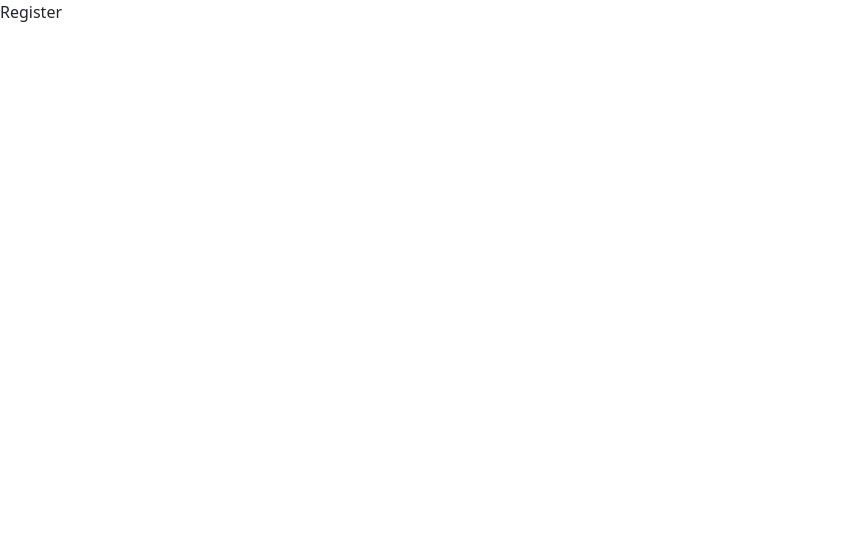
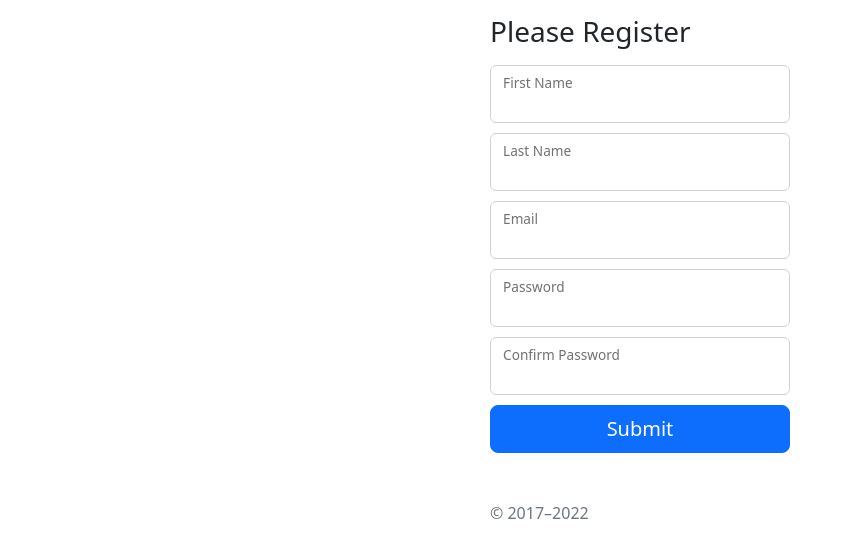
Before and after one commit to lifeBalance/admin-panel, a React (Vite) app in the folder client/: page /register in a window 1280 px wide. Shown: the top 558 px of the page, without its empty margins (0-852 px from the left). Built offline with nearby package versions, Linux system fonts and the light colour scheme.

Commit message:
add Register form

```diff
--- /dev/null
+++ b/client/src/pages/Register.css
@@ -0,0 +1,12 @@
+.form-signin {
+  max-width: 330px;
+  padding: 15px;
+}
+
+.form-signin .form-floating:focus-within {
+  z-index: 2;
+}
+
+.form-signin input {
+  margin-bottom: 10px;
+}
--- a/client/src/pages/Register.tsx
+++ b/client/src/pages/Register.tsx
@@ -1,8 +1,82 @@
+import { FormEvent, useState } from 'react'
+import './Register.css'
+
 const Register = () => {
+  const [firstName, setFirstName] = useState('')
+  const [lastName, setLastName] = useState('')
+  const [email, setEmail] = useState('')
+  const [password, setPassword] = useState('')
+  const [confirmPassword, setConfirmPassword] = useState('')
+
+  function onSubmit(e: FormEvent) {
+    e.preventDefault()
+
+    console.log(firstName, lastName, email, password, confirmPassword);
+  }
+
   return (
-    <div>
-      Register
-    </div>
+    <main className='form-signin w-100 m-auto'>
+      <form onSubmit={onSubmit}>
+        <h1 className='h3 mb-3 fw-normal'>Please Register</h1>
+
+        <div className='form-floating'>
+          <input
+            type='text'
+            className='form-control'
+            id='firstName'
+            onChange={e => setFirstName(e.target.value)}
+          />
+          <label htmlFor="firstName">First Name</label>
+        </div>
+
+        <div className='form-floating'>
+          <input
+            type='text'
+            className='form-control'
+            id='lastName'
+            onChange={e => setLastName(e.target.value)}
+          />
+          <label htmlFor="lastName">Last Name</label>
+        </div>
+
+        <div className='form-floating'>
+          <input
+            type='email'
+            className='form-control'
+            id='email'
+            onChange={e => setEmail(e.target.value)}
+          />
+          <label htmlFor="email">Email</label>
+        </div>
+
+        <div className='form-floating'>
+          <input
+            type='password'
+            autoComplete='on'
+            className='form-control'
+            id='password'
+            onChange={e => setPassword(e.target.value)}
+          />
+          <label htmlFor="password">Password</label>
+        </div>
+
+        <div className='form-floating'>
+          <input
+            type='password'
+            autoComplete='on'
+            className='form-control'
+            id='confirmPassword'
+            onChange={e => setConfirmPassword(e.target.value)}
+          />
+          <label htmlFor="confirmPassword">Confirm Password</label>
+        </div>
+
+        <button className='w-100 btn btn-lg btn-primary' type='submit'>
+          Submit
+        </button>
+        <p className='mt-5 mb-3 text-muted'>&copy; 2017–2022</p>
+      </form>
+    </main>
   )
 }
 
```
